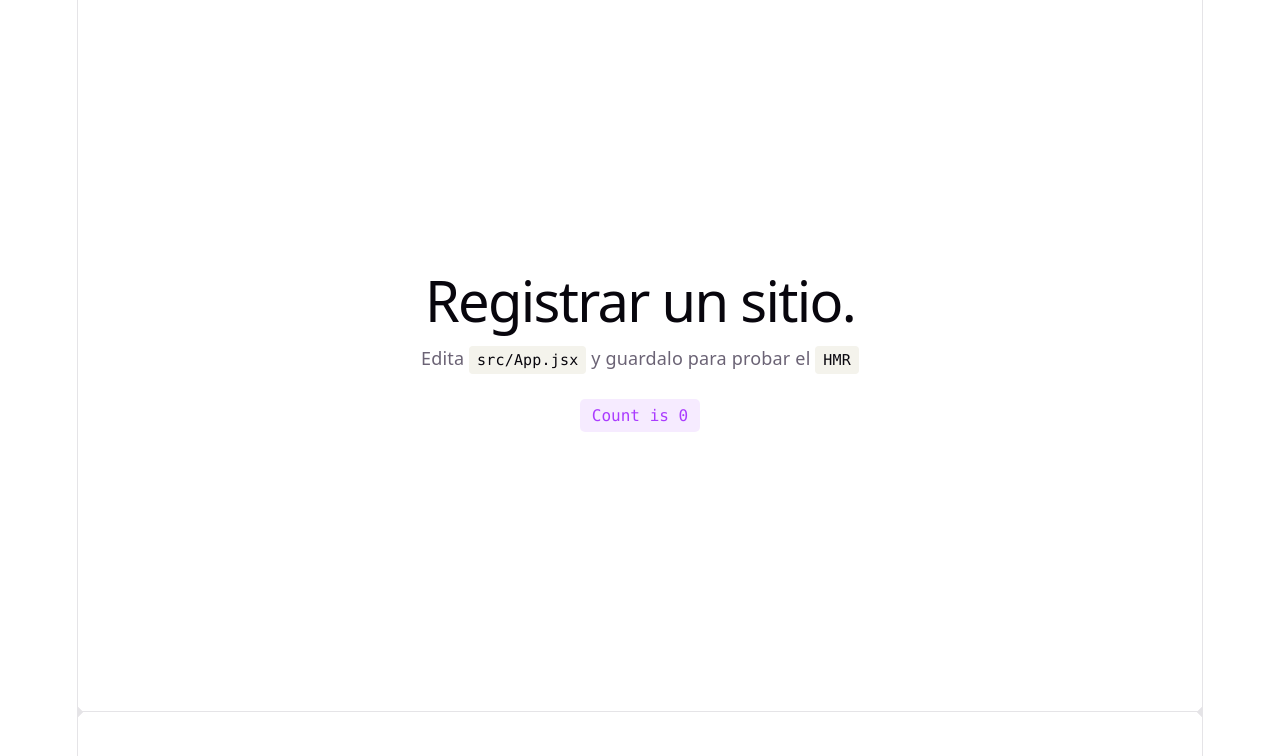
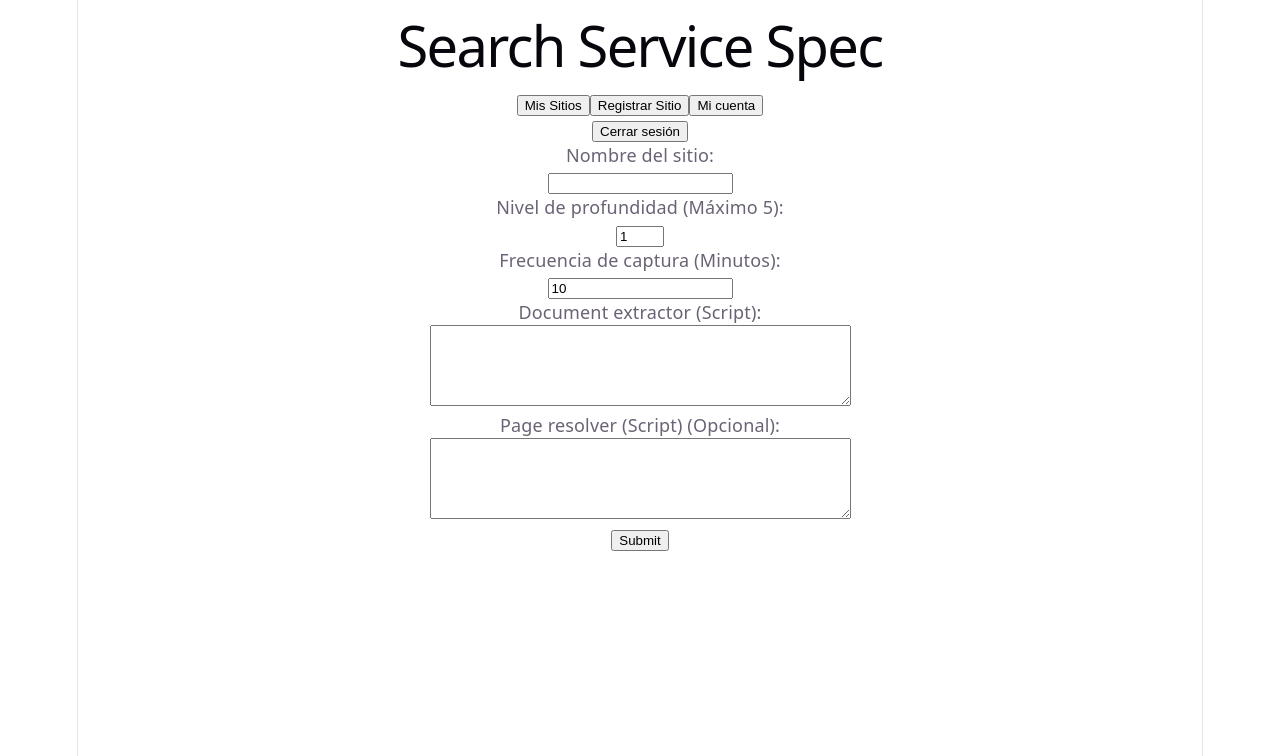
Before and after one commit to maribvidal/SearchServiceSpec, a React (Vite) app in the folder frontend/: page / in a window 1280 px wide. Shown: the top 756 px of the page. Built offline with nearby package versions, Linux system fonts and the light colour scheme.

Commit message:
Hice la estructura inicial de la página HTML para el apartado de Crear sitios

```diff
--- a/frontend/src/App.jsx
+++ b/frontend/src/App.jsx
@@ -6,25 +6,44 @@ function App() {
 
   return (
     <>
-      <section id="center">
-        <div>
-          <h1>Registrar un sitio.</h1>
-          <p>
-            Edita <code>src/App.jsx</code> y guardalo para probar el <code>HMR</code>
-          </p>
+      {/* Encabezado de la página */}
+      <header>
+        <h1>Search Service Spec</h1>
+      </header>
+
+      {/* Barra de navegación */}
+      <nav>
+        {/* Primera sección: Mis sitios | Registrar sitio | Mi cuenta */}
+        <div class="firstsection">
+          <button id="missitios"> Mis Sitios </button>
+          <button id="registrarsitio"> Registrar Sitio </button>
+          <button id="micuenta"> Mi cuenta </button>
         </div>
-        <button
-          type="button"
-          className="counter"
-          onClick={() => setCount((count) => count + 2)}
-        >
-          Count is {count}
-        </button>
-      </section>
+        {/* Segunda sección: Cerrar sesión */}
+        <div class="secondsection">
+          <button id="cerrarsesion"> Cerrar sesión </button>
+        </div>
+      </nav>
 
-      <div className="ticks"></div>
-      <div className="ticks"></div>
-      <section id="spacer"></section>
+      {/* Cuerpo principal */}
+      <main>
+        {/* Sección donde va a estar el formulario que le permite al usuario instanciar un sitio */}
+        <section>
+          <form>
+              <label for="sitename">Nombre del sitio:</label><br/>
+              <input type="text" id="sitename" name="sitename" /><br/>
+              <label for="depthlevel">Nivel de profundidad (Máximo 5):</label><br/>
+              <input type="number" id="depthlevel" name="depthlevel" value="1" min="1" max="5" /><br/>
+              <label for="captfreq">Frecuencia de captura (Minutos):</label><br/>
+              <input type="number" id="captfreq" name="captfreq" value="10" min="1" /><br/>
+              <label for="docextr">Document extractor (Script):</label><br/>
+              <textarea id="docextr" name="docextr" rows="5" cols="50" /><br/>
+              <label for="pageres">Page resolver (Script) (Opcional):</label><br/>
+              <textarea id="pageres" name="pageres" rows="5" cols="50" /><br/>
+              <input type="submit" value="Submit"></input>
+          </form>
+        </section>
+      </main>
     </>
   )
 }
```
